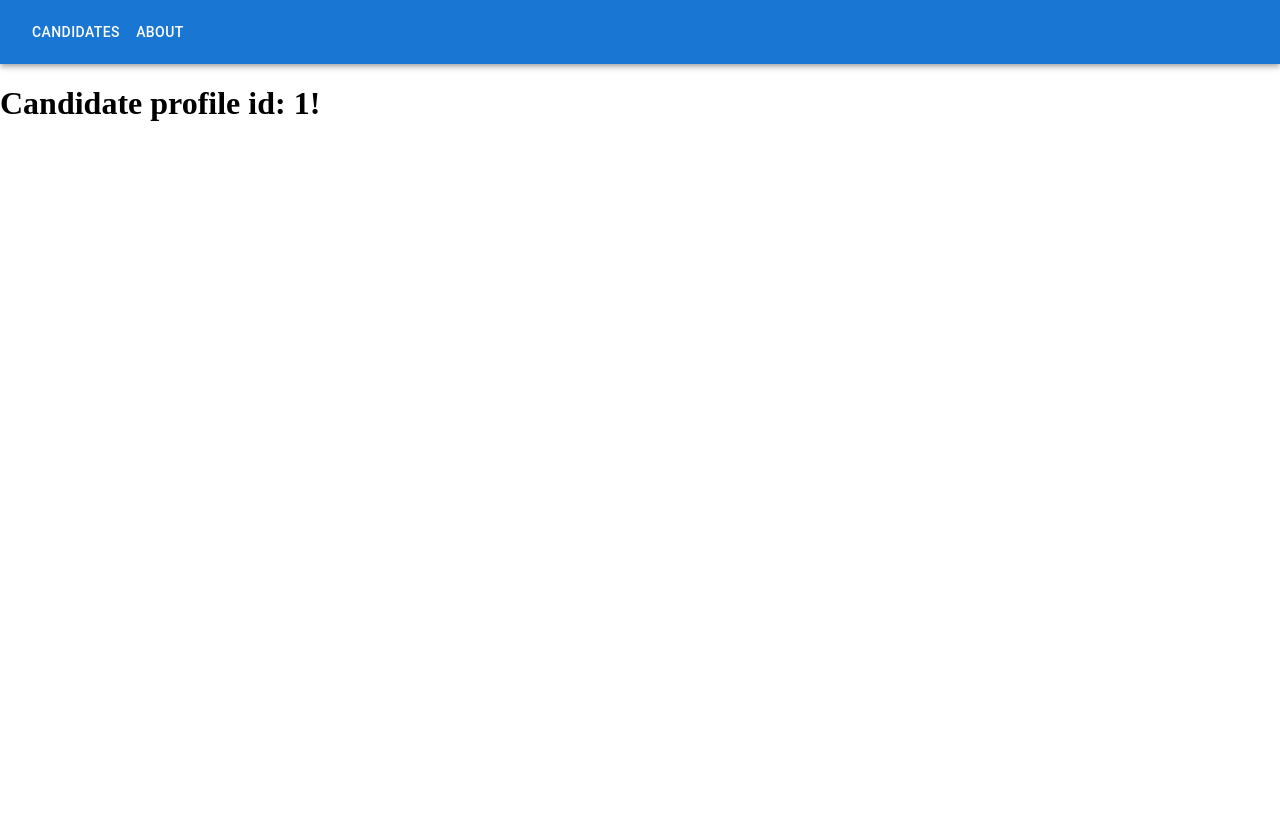
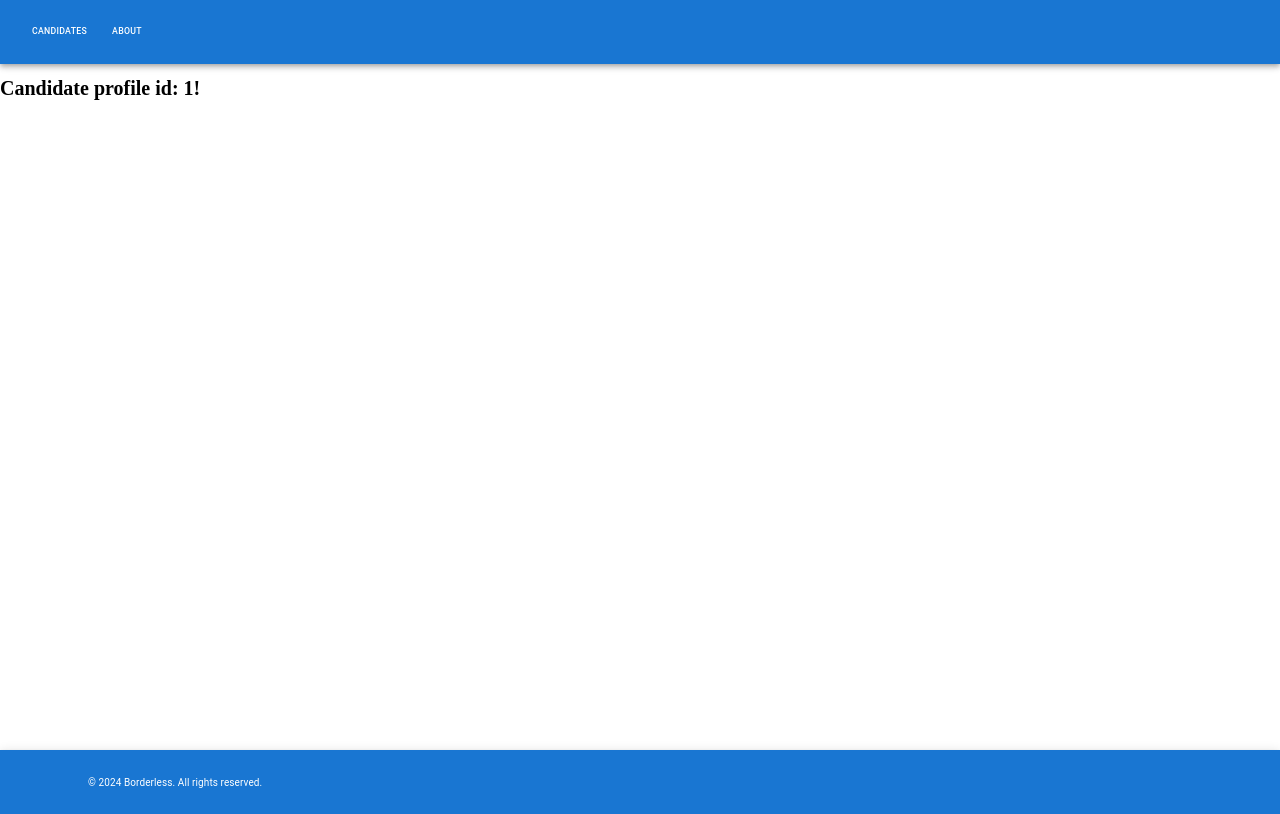
Before and after one commit to randomSveta/borderless-test, a React (Vite) app: page /candidate/1 in a window 1280 px wide. Built offline with nearby package versions, Linux system fonts and the light colour scheme.

Commit message:
style: add general styles for footer

```diff
--- a/src/App.scss
+++ b/src/App.scss
@@ -0,0 +1 @@
+@import "./styles/main.scss";
--- a/src/App.tsx
+++ b/src/App.tsx
@@ -6,6 +6,8 @@ import CandidatePage from "./pages/CandidatePage";
 
 import NavigationBar from "./components/NavigationBar";
 import Footer from "./components/Footer";
+
+import "./App.scss";
 
 type AppProps = {};
 
@@ -21,7 +23,9 @@ const App: React.FC<AppProps> = () => {
           <Route path="/candidate/:id" element={<CandidatePage />} />
         </Routes>
       </main>
-      <footer></footer>
+      <footer>
+        <Footer />
+      </footer>
     </BrowserRouter>
   );
 };
--- /dev/null
+++ b/src/components/Footer/index.ts
@@ -0,0 +1 @@
+export { default } from "./Footer";
--- a/src/styles/main.scss
+++ b/src/styles/main.scss
@@ -0,0 +1,22 @@
+html {
+  font-size: 10px;
+}
+
+html, body, #root {
+  height: 100%;
+  margin: 0;
+}
+
+#root {
+  display: flex;
+  flex-direction: column;
+}
+
+main {
+  flex: 1 1 auto;
+}
+
+footer {
+  height: 5rem;
+  margin-top: auto;
+}
```
